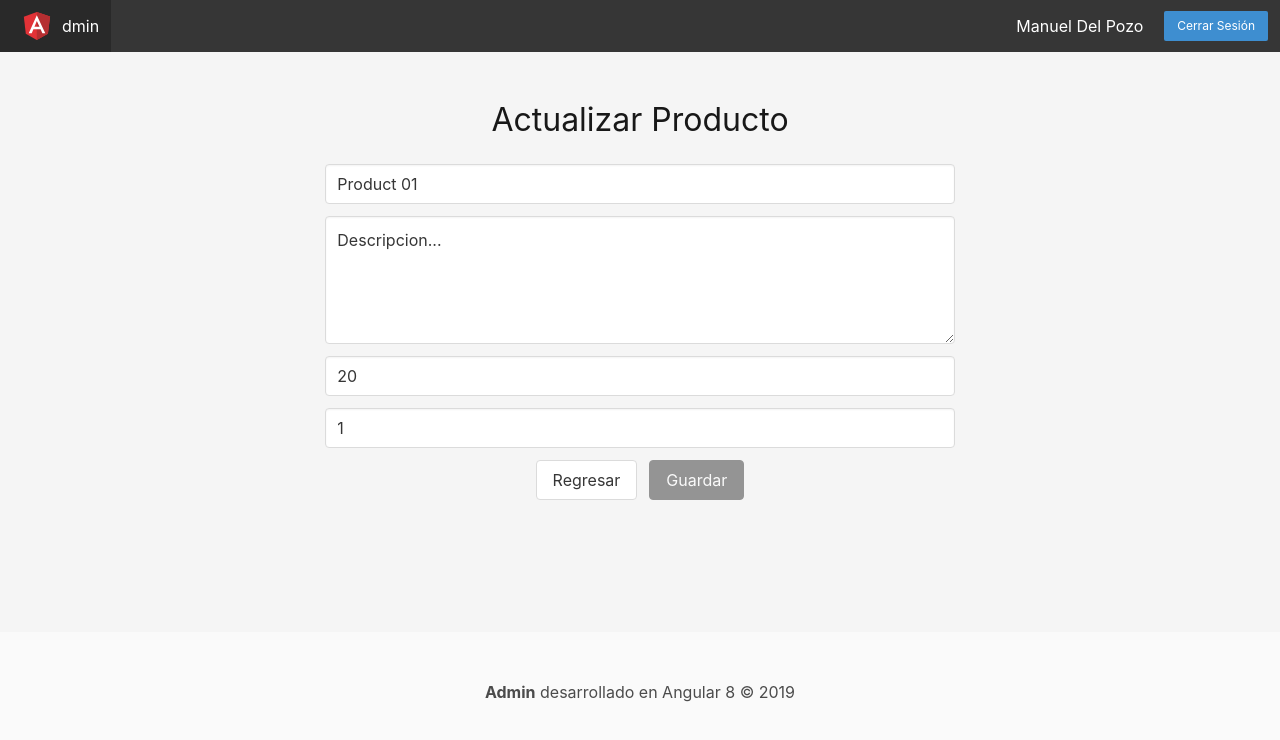
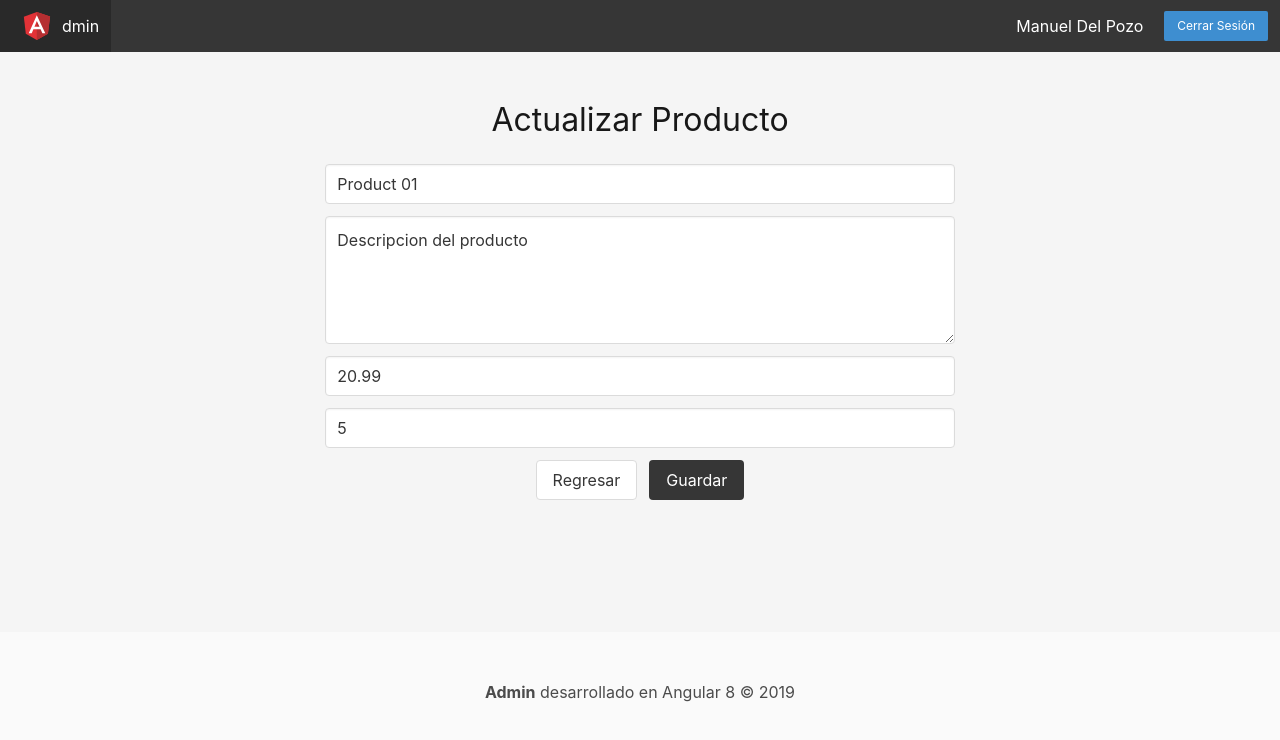
Before and after one commit to pxmdelpo/anguarl-app-152, an Angular app: page /admin/products/100 in a window 1280 px wide. Shown: the top 740 px of the page. Built offline with nearby package versions, Linux system fonts and the light colour scheme; data requests are answered from the project's data file.

Commit message:
Completar crud de productos

```diff
--- a/src/app/mocks/db.json
+++ b/src/app/mocks/db.json
@@ -1,18 +1,18 @@
 {
   "products": [
     {
-            "id": 100,
       "name": "Product 01",
-            "detail": "Descripcion...",
-            "price": 20.00,
-            "stock": 1
+      "detail": "Descripcion del producto",
+      "price": 20.99,
+      "stock": 5,
+      "id": 100
     },
     {
-            "id": 101,
       "name": "Product 02",
-            "detail": "Descripcion...",
-            "price": 30.00,
-            "stock": 1
+      "detail": "Descripcion del producto",
+      "price": 30,
+      "stock": 10,
+      "id": 101
     }
   ]
 }
--- a/src/app/modules/admin/common/product-form/product-form.component.html
+++ b/src/app/modules/admin/common/product-form/product-form.component.html
@@ -4,22 +4,42 @@
             <form [formGroup]="productForm" (submit)="onSubmit($event)" action="" novalidate autocomplete="off">
                 <div class="field">
                     <div class="control">
-                        <input formControlName="name" class="input" type="text" placeholder="Nombre (min. 6 caracteres)" />
+                        <input formControlName="name" class="input"
+                            [class.is-danger]="productForm.controls.name.invalid && productForm.controls.name.touched"
+                            type="text" placeholder="Nombre (min. 6 caracteres)" />
+                        <p class="help is-danger" *ngIf="productForm.controls.name.invalid && productForm.controls.name.touched">
+                            El nombre es requerido, debe contener al menos 6 caracteres
+                        </p>
                     </div>
                 </div>
                 <div class="field">
                     <div class="control">
-                        <textarea formControlName="detail" class="textarea" type="text" placeholder="Detalle (min. 15 caracteres)"></textarea>
+                        <textarea formControlName="detail"
+                            [class.is-danger]="productForm.controls.detail.invalid && productForm.controls.detail.touched"
+                            class="textarea" type="text" placeholder="Detalle (min. 15 caracteres)"></textarea>
+                        <p class="help is-danger" *ngIf="productForm.controls.detail.invalid && productForm.controls.detail.touched">
+                            El detalle es requerido, debe contener al menos 15 caracteres
+                        </p>
                     </div>
                 </div>
                 <div class="field">
                     <div class="control">
-                        <input formControlName="price" class="input" type="text" placeholder="Pecio: ej. 15.99" />
+                        <input formControlName="price"
+                            [class.is-danger]="productForm.controls.price.invalid && productForm.controls.price.touched"
+                            class="input" type="text" placeholder="Pecio: ej. 15.99" />
+                        <p class="help is-danger" *ngIf="productForm.controls.price.invalid && productForm.controls.price.touched">
+                            El precio es requerido, debe ser númerico mayor a 1 y máximo 2 decimales.
+                        </p>
                     </div>
                 </div>
                 <div class="field">
                     <div class="control">
-                        <input formControlName="stock" class="input" type="text" placeholder="Stock: ej. 5" />
+                        <input formControlName="stock"
+                            [class.is-danger]="productForm.controls.stock.invalid && productForm.controls.stock.touched"
+                            class="input" type="text" placeholder="Stock: ej. 5" />
+                        <p class="help is-danger" *ngIf="productForm.controls.stock.invalid && productForm.controls.stock.touched">
+                            El stock es requerido, debe ser númerico y mayor o igual a 0
+                        </p>
                     </div>
                 </div>
                 <div class="field is-grouped is-grouped-centered">
--- a/src/app/modules/admin/common/product-form/product-form.component.ts
+++ b/src/app/modules/admin/common/product-form/product-form.component.ts
@@ -1,6 +1,7 @@
 import { Component, OnInit, Input, Output, EventEmitter } from '@angular/core';
 import Product from '../../products/product.model';
 import { FormGroup, FormControl, Validators } from '@angular/forms';
+import { Location } from '@angular/common';
 
 @Component({
   selector: 'app-product-form',
@@ -13,7 +14,7 @@ export class ProductFormComponent implements OnInit {
   @Input() model: Product;
   @Output() completedform: EventEmitter<Product> = new EventEmitter<Product>();
 
-  constructor() { }
+  constructor(private location: Location) { }
 
   ngOnInit() {
     this.productForm = new FormGroup({
@@ -35,12 +36,20 @@ export class ProductFormComponent implements OnInit {
   }
 
   onSubmit(e) {
-    const { value } = this.productForm;
-    this.completedform.emit(value);
+    const { value, valid } = this.productForm;
+
+    if (valid) {
+      if (this.model.id) {
+        value.id = this.model.id;
+      }
+
+      value.price = parseFloat(value.price);
+      value.stock = parseInt(value.stock, 10);
+      this.completedform.emit(value);
+    }
   }
 
   onBack() {
-
+    this.location.back();
   }
-
 }
--- a/src/app/modules/admin/product-edit/product-edit.component.ts
+++ b/src/app/modules/admin/product-edit/product-edit.component.ts
@@ -1,5 +1,5 @@
 import { Component, OnInit } from '@angular/core';
-import { ActivatedRoute } from '@angular/router';
+import { ActivatedRoute, Router } from '@angular/router';
 import { ProductService } from '../services/product.service';
 import Product from '../products/product.model';
 
@@ -14,6 +14,7 @@ export class ProductEditComponent implements OnInit {
 
   constructor(
     private router: ActivatedRoute,
+    private routing: Router,
     private produdctService: ProductService
   ) { }
 
@@ -27,7 +28,7 @@ export class ProductEditComponent implements OnInit {
 
   onUpdate(e) {
     this.produdctService.updateProduct(e).subscribe(response => {
-
+       this.routing.navigate(['/admin/products']);
     });
   }
 
--- a/src/app/modules/admin/product-new/product-new.component.ts
+++ b/src/app/modules/admin/product-new/product-new.component.ts
@@ -1,4 +1,6 @@
 import { Component, OnInit } from '@angular/core';
+import { Router } from '@angular/router';
+import { ProductService } from '../services/product.service';
 
 @Component({
   selector: 'app-product-new',
@@ -7,13 +9,18 @@ import { Component, OnInit } from '@angular/core';
 })
 export class ProductNewComponent implements OnInit {
 
-  constructor() { }
+  constructor(
+    private routing: Router,
+    private productService: ProductService
+  ) { }
 
   ngOnInit() {
   }
 
   onCreate(e) {
-
+    this.productService.createProduct(e).subscribe(response => {
+      this.routing.navigate(['/admin/products']);
+    });
   }
 
 }
```
Lines whose indentation alone changed are shown as unchanged.
